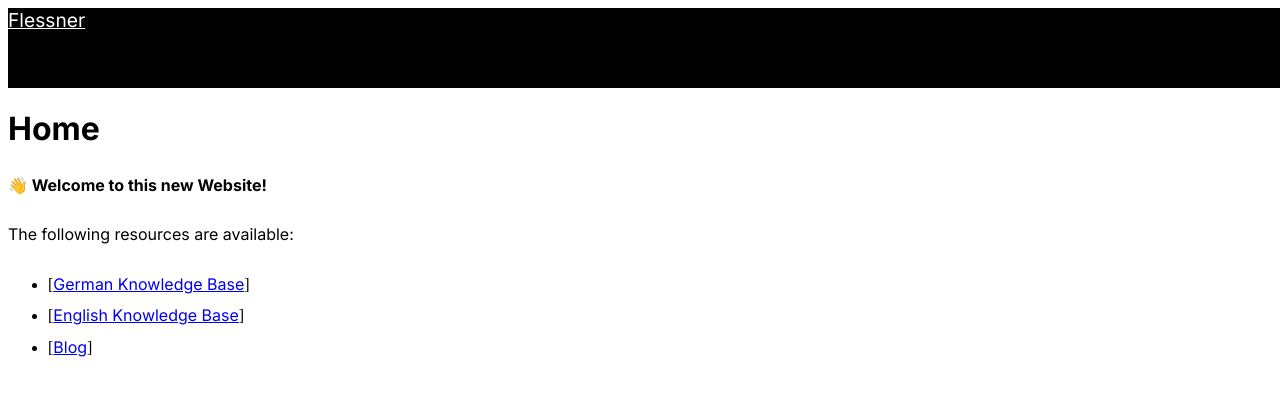
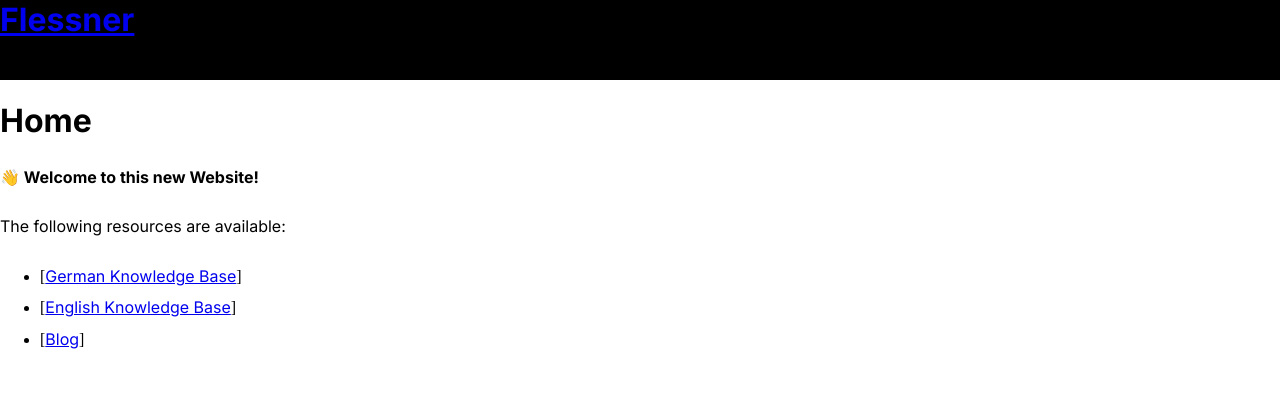
Before and after one commit to flessner/io, a Jekyll site: the page built from readme.md, in a window 1280 px wide. Shown: the top 396 px of the page. Built offline with Jekyll 4.4.1, drawn with Linux system fonts in a browser that asks for light colours; our own code applies the rules of GitHub Pages for plain Markdown files; comment, search, counter and statistics services are not loaded.

Commit message:
trying to fix white html border

```diff
--- a/_layouts/foam.html
+++ b/_layouts/foam.html
@@ -1,4 +1,4 @@
-<!-- https://github.com/pages-themes/primer/blob/master/_layouts/default.html -->
+<!-- SOURCE: https://github.com/pages-themes/primer/blob/master/_layouts/default.html -->
 
 <!DOCTYPE html>
 <html lang="{{ site.lang | page.lang | default: "en-US" }}">
@@ -6,13 +6,13 @@
     <meta charset="UTF-8">
     <meta http-equiv="X-UA-Compatible" content="IE=edge">
     <meta name="viewport" content="width=device-width, initial-scale=1">
-
     {% seo %}
     <link rel="stylesheet" href="{{ "/assets/css/style.css?v=" | append: site.github.build_revision | relative_url }}">
   </head>
-  <body>
+  <body style="margin: 0; padding: 0;">
+    <!-- HEADER -->
     <header>
-      <a style="color: white; font-size: larger;" href="{{ "/" | absolute_url }}">{{ site.title }}</a>
+      <a href="{{ "/" | absolute_url }}">{{ site.title }}</a>
     </header>
     <div class="container-lg px-3 my-5 markdown-body">
 
--- a/assets/css/style.scss
+++ b/assets/css/style.scss
@@ -26,6 +26,9 @@ header {
   height: 80px;
   width: 100vw;
   background-color: #000;
+  color: white;
+  font-size: xx-large;
+  font-weight: 700;
 }
 
 h1, h2, h3, h4, h5, h6 {
```
